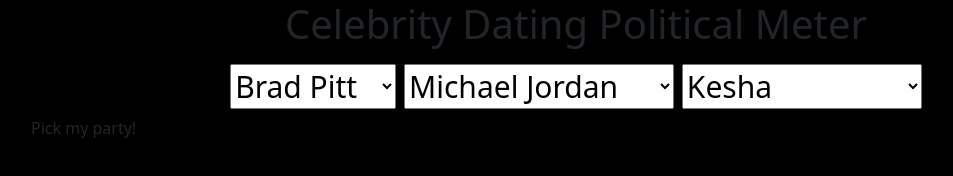
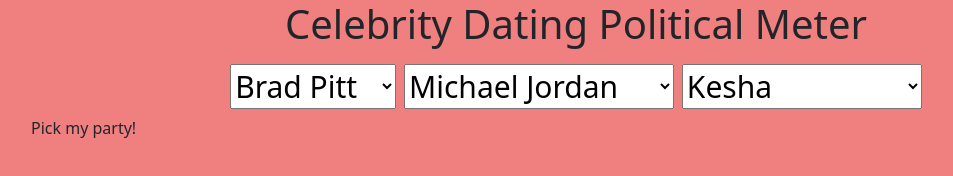
Before and after one commit to wowgr8/celebrity-crush-political, a plain HTML site: page index.html in a window 1280 px wide. Shown: the whole page, without its empty margins (64-1017 px from the left). Drawn offline with Linux system fonts and the light colour scheme.

Commit message:
add change to background color for legibility

```diff
--- a/css/styles.css
+++ b/css/styles.css
@@ -33,6 +33,6 @@
 body {
   text-align: center;
   font-size: 30px;
-  background-color: black;
+  background-color: lightcoral;
   align-items: center;
 }
```
